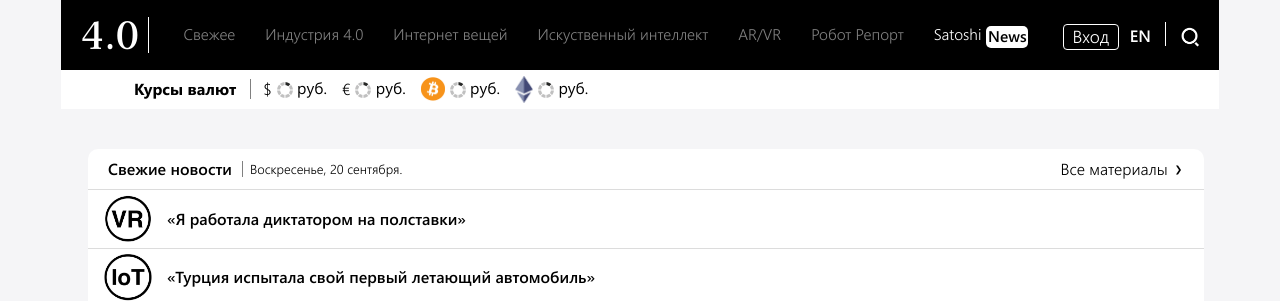
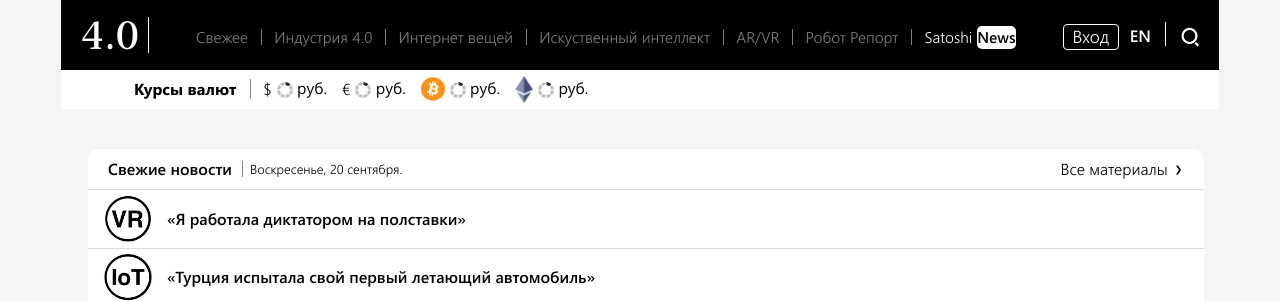
Before and after one commit to nmaslov255/industry, a Django app: page / in a window 1280 px wide. Shown: the top 301 px of the page. Run offline with Django 3.2, Linux system fonts and the light colour scheme; some libraries are stand-ins or nearby versions; some web fonts are replaced.

Commit message:
added border for top menu

```diff
--- a/industry/static/css/main.css
+++ b/industry/static/css/main.css
@@ -190,12 +190,12 @@ section, footer, header {
 .top li a {
   font-size: 17.5px;
   font-family: "SegoeUI-Semilight";
-  display: flex;
+  /*display: flex;*/
 }
 .top__hub {
   font-family: "SegoeUI-SemiBold";
   color: #000000;
-  display: flex;
+  display: initial;
   align-items: center;
   justify-content: center;
   background: #ffff;
@@ -1042,3 +1042,11 @@ section, footer, header {
     margin-left: 29px;
   }
 }
+ul.d-flex li {
+    flex: 1 1 auto;
+    text-align: center;
+    border-right: 1px solid gray;
+}
+ul.d-flex li:last-child{
+    border-right: 0px;
+}
```
